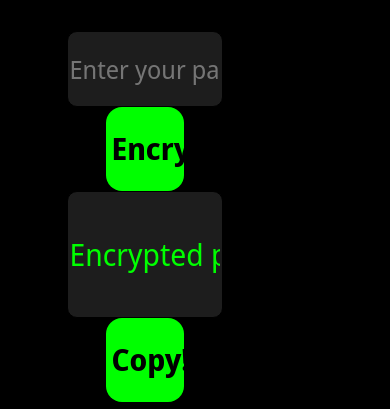
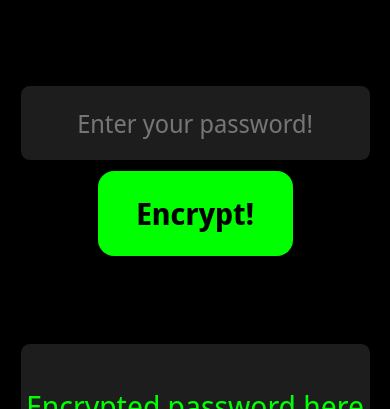
Before and after one commit to AmirJV1/pwdEncryptorVanilla, a plain HTML site: page index.html in a window 390 px wide. Shown: the part 263-672 px from the top of the page. Drawn offline with nearby package versions, Linux system fonts and the light colour scheme.

Commit message:
mobile view

```diff
--- a/style.css
+++ b/style.css
@@ -104,7 +104,33 @@ button {
 	font-weight: 800;
 }
 @media (max-width: 600px) {
-      .formCont div {
-             flex-direction:column;
-               }
+	.formCont div {
+		flex-direction: column;
+		justify-content: center;
+		align-items: center;
+		width: 90vw;
+		min-height: 30vh;
+		margin: 15px;
+	}
+	h1{
+		margin-bottom: 50px;
+	}
+	.decInput,
+	.encInput,
+	.decOutput,
+	.encOutput {
+		min-width: 90vw;
+	}
+	.mainCont {
+		display: flex;
+		flex-direction: column;
+		align-items: center;
+		align-content: center;
+		justify-content: center;
+		min-width: 100vw;
+	}
+	button {
+		min-width: 50vw;
+		margin: 10px;
+	}
 }
```
